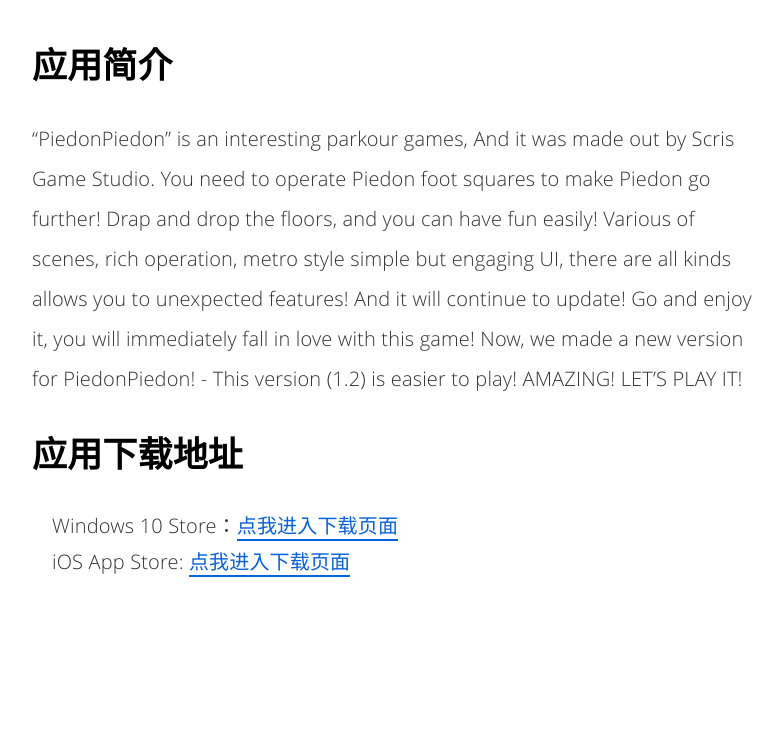
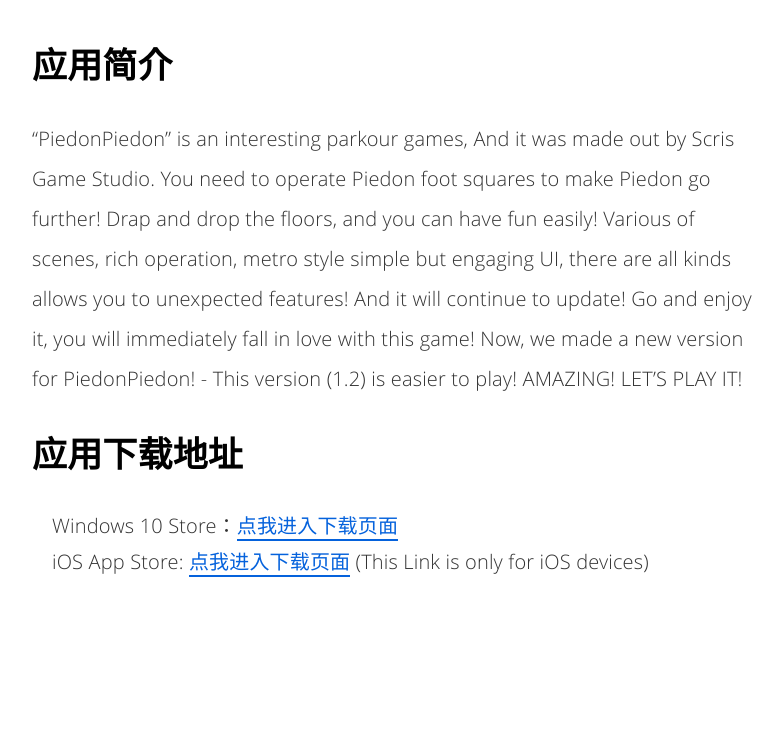
Before and after one commit to ScrisStudio/scris.top, a Jekyll site: the page built from _posts/2017-07-10-PiedonPiedon.md, in a window 1280 px wide. Shown: the part 998-1744 px from the top of the page, without its empty margins (244-1026 px from the left). Built offline with Jekyll 4.4.1, drawn with Linux system fonts in a browser that asks for light colours; comment, search, counter and statistics services are not loaded.

Commit message:
Update 2017-07-10-PiedonPiedon.md

```diff
--- a/_posts/2017-07-10-PiedonPiedon.md
+++ b/_posts/2017-07-10-PiedonPiedon.md
@@ -27,4 +27,4 @@
 
 ## 应用下载地址
 * Windows 10 Store：[点我进入下载页面](https://www.microsoft.com/zh-cn/store/p/piedonpiedon/9nblggh52c4b#)
-* iOS App Store: [点我进入下载页面](https://itunes.apple.com/us/app/piedonpiedon-a-special-parkour-game/id1160764460?l=zh&ls=1&mt=8#)
+* iOS App Store: [点我进入下载页面](https://itunes.apple.com/us/app/piedonpiedon-a-special-parkour-game/id1160764460?l=zh&ls=1&mt=8#) (This Link is only for iOS devices)
```
